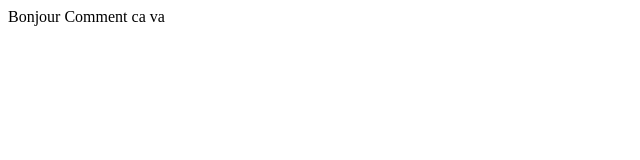
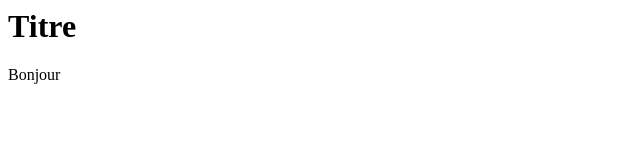
Before and after one commit to Soct/ProjetWeb, a plain HTML site: page index.html in a window 1280 px wide. Shown: the whole page, without its empty margins (0-640 px from the left). Drawn offline with Linux system fonts and the light colour scheme.

Commit message:
test commit index.html (ajouter des lignes)

```diff
--- a/index.html
+++ b/index.html
@@ -1,5 +1,15 @@
 <html>
 
-    <p>Bonjour Comment ca va</p>
+    <head>
+    </head>
+    <body>
+
+    <h1>Titre</h1>
+
+
+
+
+    <p>Bonjour</p>
+    </body>
 
 </html>
```
